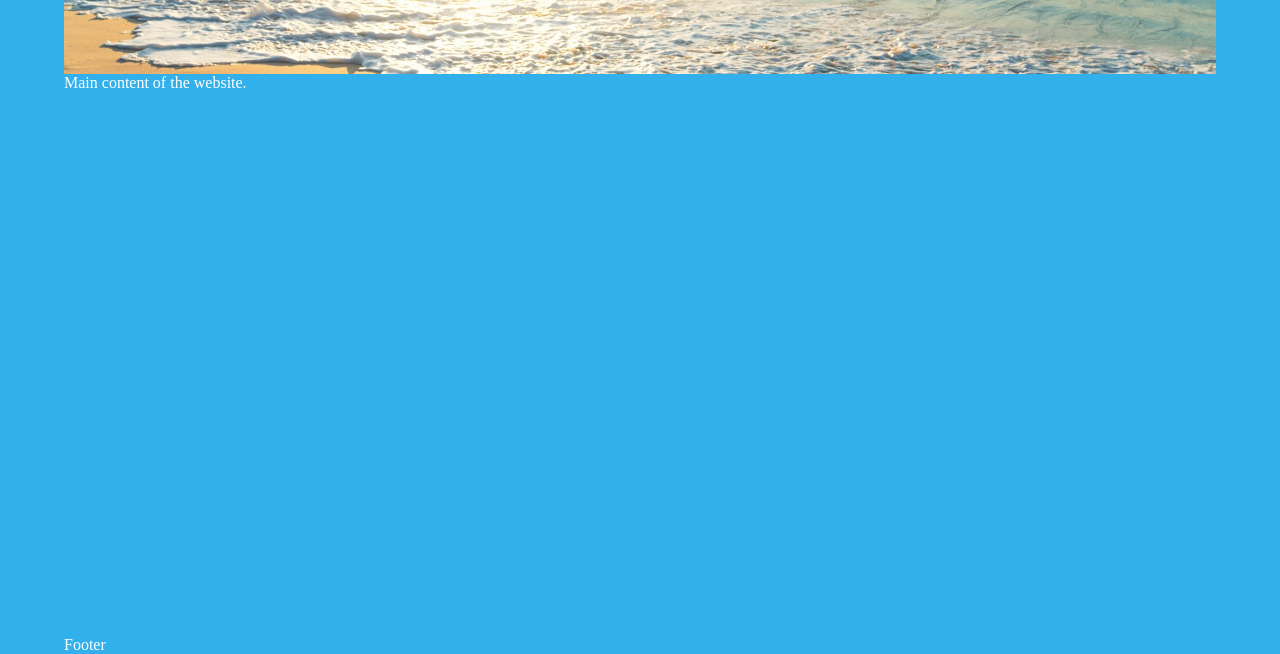
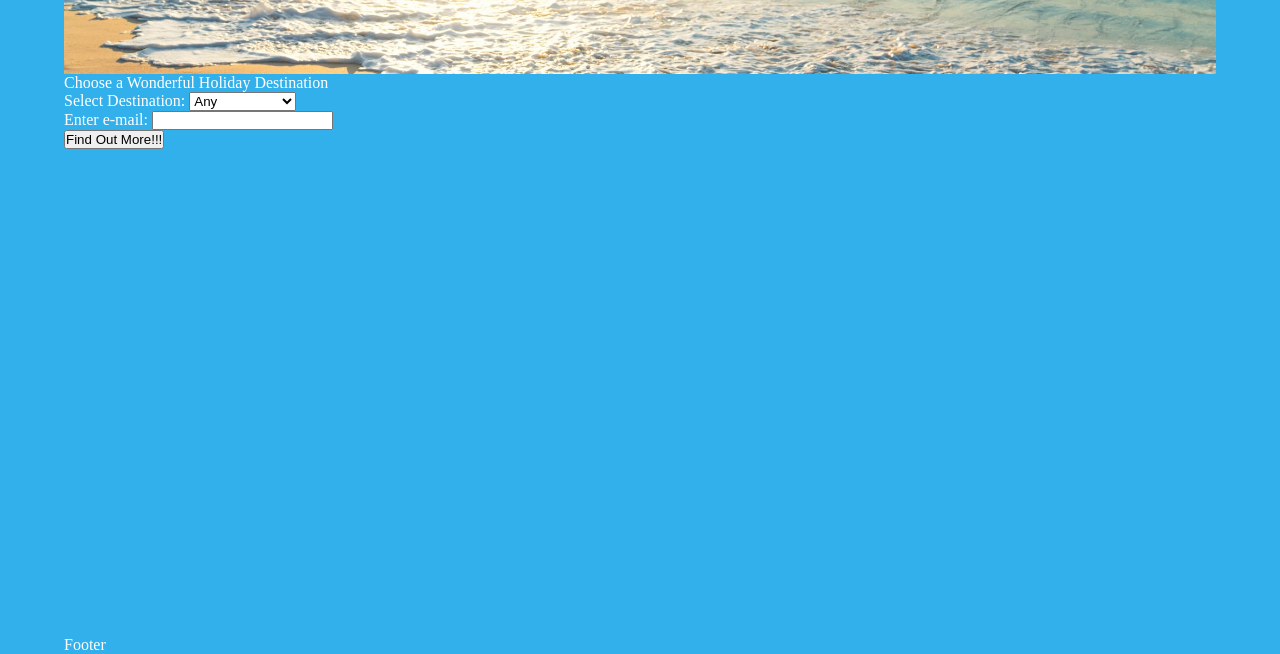
Before and after one commit to DMcCulloch-Coder/sample-site, a website: page public/index.html in a window 1280 px wide. Shown: the part 146-800 px from the top of the page. Drawn offline with Linux system fonts and the light colour scheme.

Commit message:
starting making form for main page

```diff
--- a/public/index.html
+++ b/public/index.html
@@ -26,8 +26,30 @@
         </header>
 
         <main>
+            <div class="main__form">
+                <div class="main__form--title">
+                    Choose a Wonderful Holiday Destination
+                </div>
+                <div class="main__form--dropdown">
+                    <label for="Destination">Select Destination:</label>
+                    <select name='Destination'>
+                        <option value='Any'>Any</option>
+                        <option value='orlando_fl'>Orlando, FL</option>
+                        <option value='pittsburgh_pa'>Pittsburgh, PA</option>
+                        <option value='boston_ma'>Boston, MA</option>
+                    </select>
+                </div>
+                <div class="main__form--email-entry">
+                    <label for='email-entry'>Enter e-mail:</label>
+                    <input type='email' name='email-entry' id='email'>
+                </div>
+                <button class="main__form--button" type="submit">
+                    Find Out More!!!
+                </button>
 
-            Main content of the website.
+            </div>
+
+
 
         </main>
 
```
